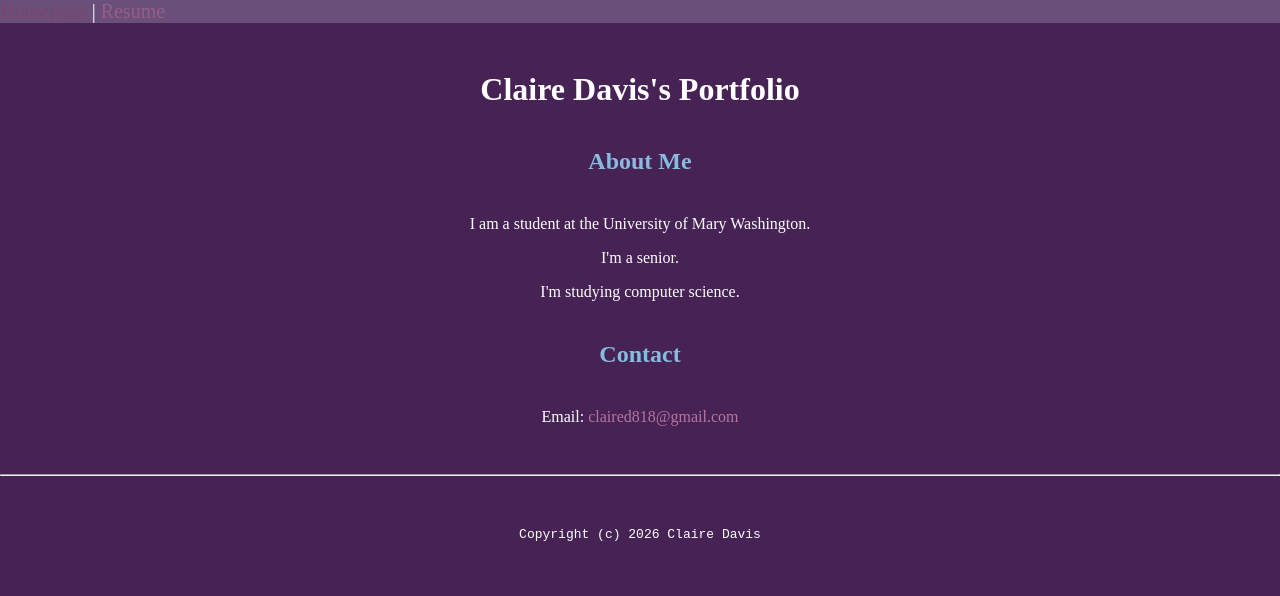
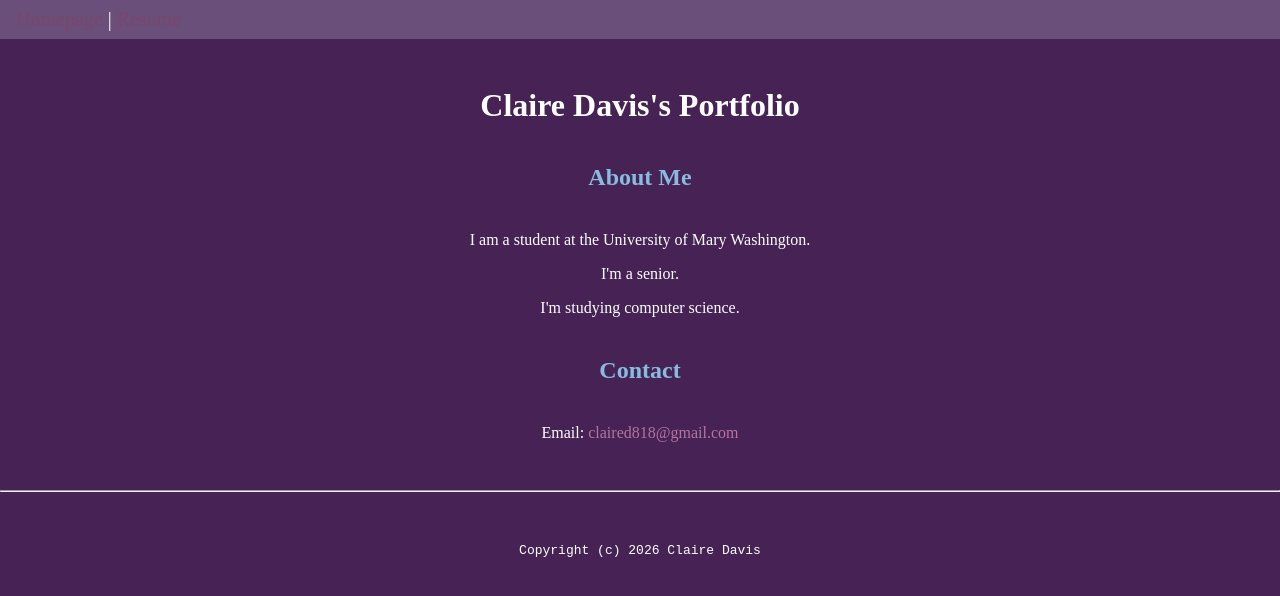
Before and after one commit to claired818/DGST101-BasicHTMLSite, a plain HTML site: page index.html in a window 1280 px wide. Drawn offline with Linux system fonts and the light colour scheme.

Commit message:
Darken and pad header links
Co-authored-by: Copilot App <223556219+Copilot@users.noreply.github.com>

```diff
--- a/css/master.css
+++ b/css/master.css
@@ -15,11 +15,11 @@
   }
 
   header a {
-    color: #995C89;
+    color: #7A466D;
   }
 
   header a:hover {
-    color: #7A466D;
+    color: #603652;
   }
 
   body {
@@ -37,7 +37,7 @@
   header {
     background-color: #694F79;
     font-size: 1.25rem;
-    padding-left: 0;
+    padding: 0.5rem 1rem;
     text-align: left;
   }
 
```
